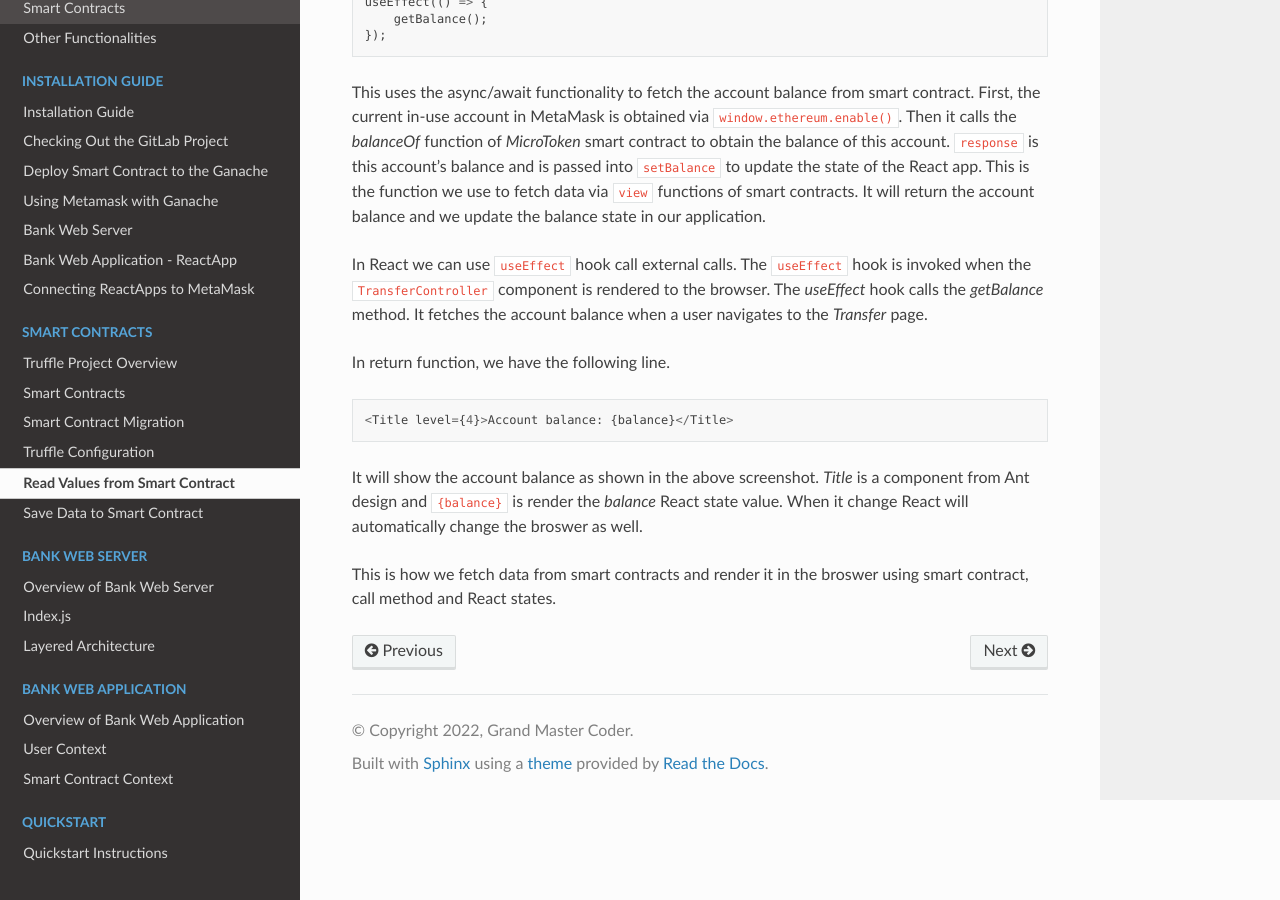
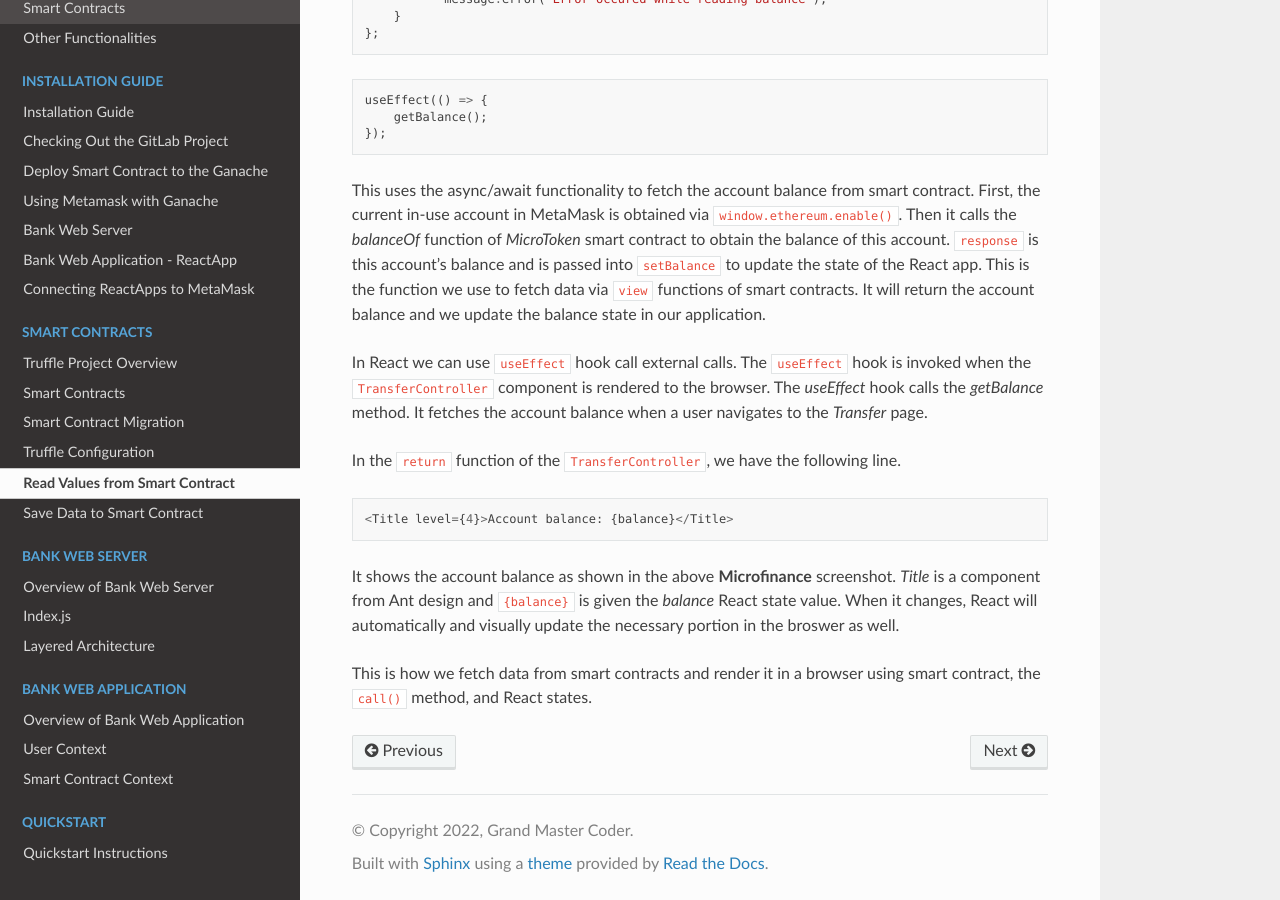
Before and after one commit to NivedithaKarthikeyan/LandregistryApp, a Sphinx documentation site: the page built from docs/source/blockchain/readFromSmartContract.rst, in a window 1280 px wide and 900 px high, scrolled down 1960 px. Built offline with Sphinx 7.4.7 and the Read the Docs theme 2.0.0, drawn with Linux system fonts in a browser that asks for light colours; some of the changed text lies outside the part shown.

Commit message:
Update docs/source/blockchain/readFromSmartContract.rst

```diff
--- a/docs/source/blockchain/readFromSmartContract.rst
+++ b/docs/source/blockchain/readFromSmartContract.rst
@@ -1,7 +1,8 @@
 Read Values from Smart Contract
 ===============================
 
-We discuss about how to read values from a smart contract.
+We discuss about how to read values from a smart contract.  We illustrate the flow of events from React web app (UI) to ``bank-web-app/pages/public/transfer.js`` to ``bank-web-app/components/transfer/TransferController``.
+
 We're gonna to see how to read account balance from the MicroToken smart contract as an example.
 
 .. image:: ../images/account_balance.png
@@ -83,12 +84,12 @@ The ``useEffect`` hook is invoked when the ``TransferController`` component is r
 The *useEffect* hook calls the *getBalance* method.
 It fetches the account balance when a user navigates to the *Transfer* page.
 
-In return function, we have the following line. ::
+In the ``return`` function of the ``TransferController``, we have the following line. ::
 
     <Title level={4}>Account balance: {balance}</Title>
 
-It will show the account balance as shown in the above screenshot.
-*Title* is a component from Ant design and ``{balance}`` is render the *balance* React state value.
-When it change React will automatically change the broswer as well.
+It shows the account balance as shown in the above **Microfinance** screenshot.
+*Title* is a component from Ant design and ``{balance}`` is given the *balance* React state value.
+When it changes, React will automatically and visually update the necessary portion in the broswer as well.
 
-This is how we fetch data from smart contracts and render it in the broswer using smart contract, call method and React states.
+This is how we fetch data from smart contracts and render it in a browser using smart contract, the ``call()`` method, and React states.
```
